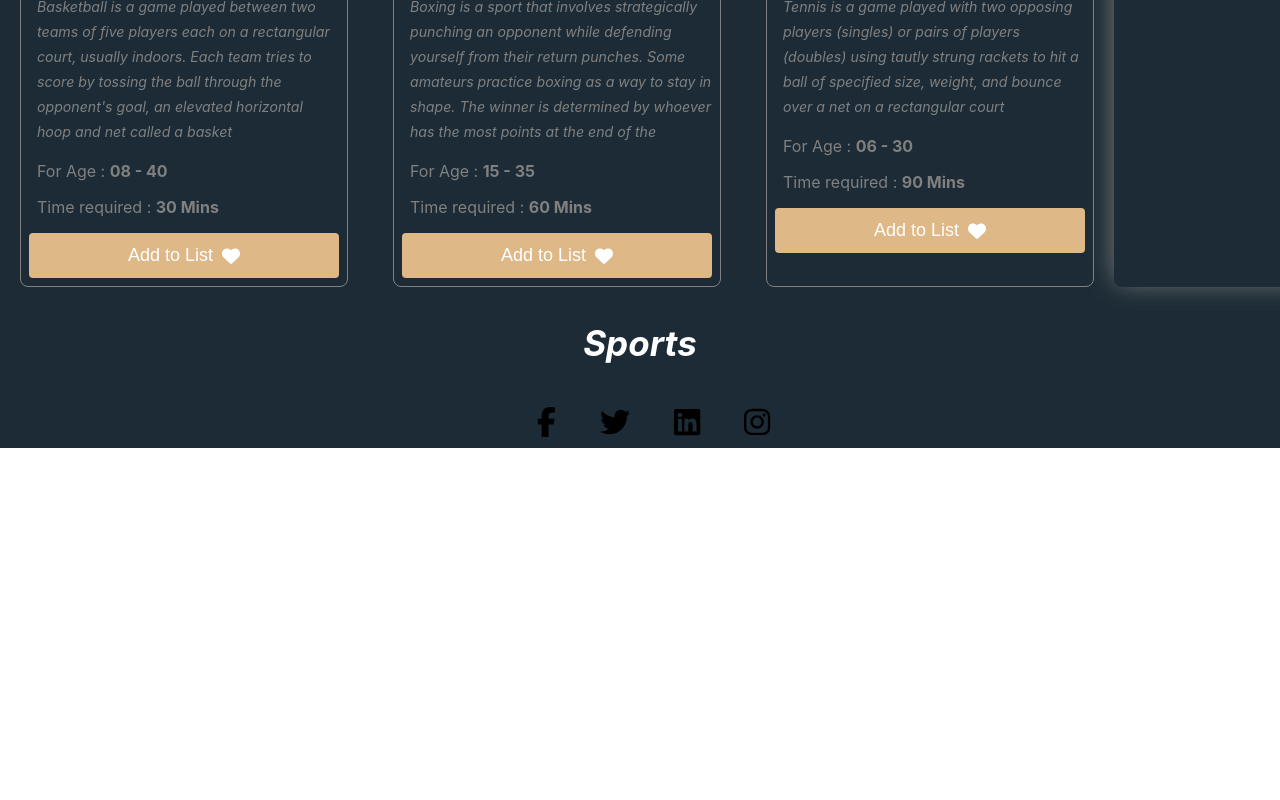
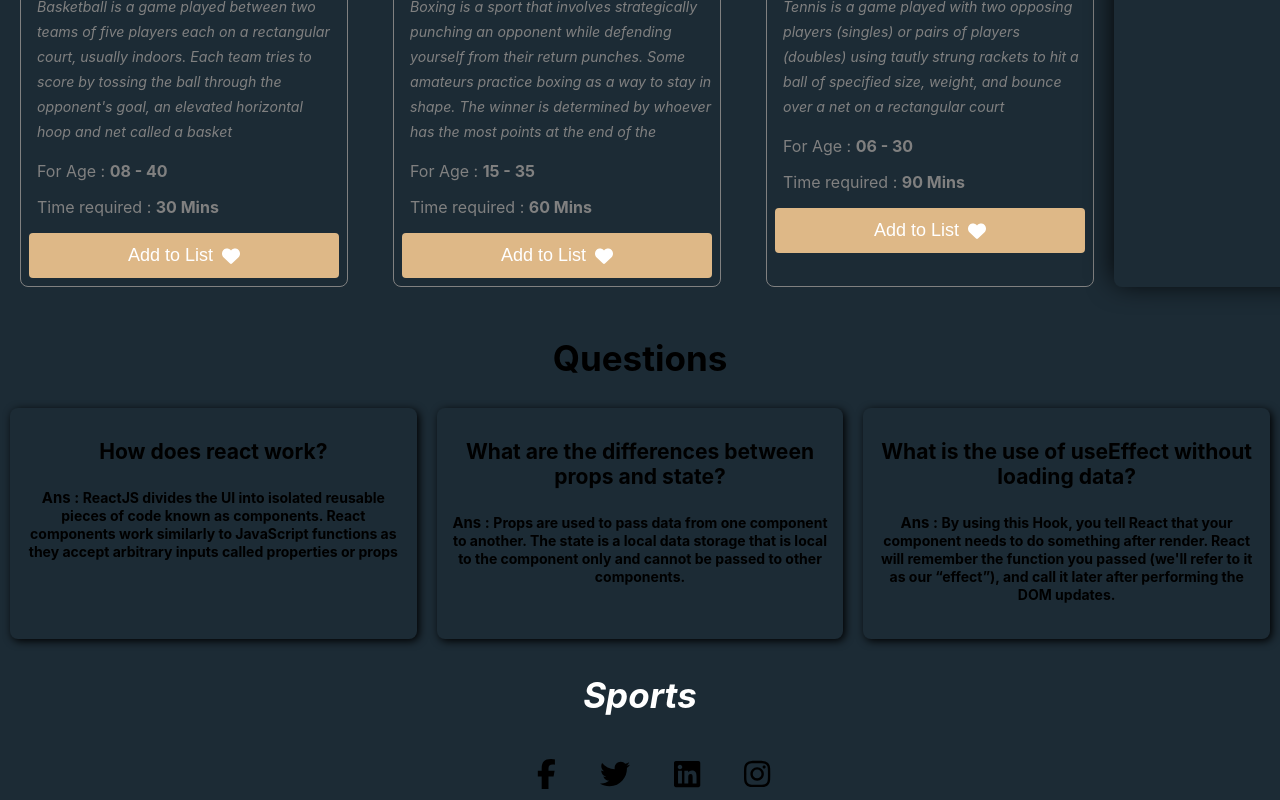
Before and after one commit to Md-rifat33/sports-db, a React (Create React App) app: page / in a window 1280 px wide. Shown: the part 1951-2751 px from the top of the page. Before the commit the page ends 2399 px from the top, so only its background shows below. Built offline with nearby package versions, Linux system fonts and the light colour scheme.

Commit message:
question section added

```diff
--- a/public/index.html
+++ b/public/index.html
@@ -24,6 +24,11 @@
       work correctly both with client-side routing and a non-root public URL.
       Learn how to configure a non-root public URL by running `npm run build`.
     -->
+    <!-- Animation link -->
+    <link rel="stylesheet" href="https://unpkg.com/aos@next/dist/aos.css" />
+    <!-- Bootstrap link -->
+    <!-- <link href="https://cdn.jsdelivr.net/npm/bootstrap@5.2.1/dist/css/bootstrap.min.css" rel="stylesheet" integrity="sha384-iYQeCzEYFbKjA/T2uDLTpkwGzCiq6soy8tYaI1GyVh/UjpbCx/TYkiZhlZB6+fzT" crossorigin="anonymous"> -->
+  </head>
     <title>React App</title>
   </head>
   <body>
@@ -39,5 +44,11 @@
       To begin the development, run `npm start` or `yarn start`.
       To create a production bundle, use `npm run build` or `yarn build`.
     -->
+    <script src="https://unpkg.com/aos@next/dist/aos.js"></script>
+    <script>
+      AOS.init()
+    </script>
+    <!-- bootstrap link -->
+        <!-- <script src="https://cdn.jsdelivr.net/npm/bootstrap@5.2.1/dist/js/bootstrap.bundle.min.js" integrity="sha384-u1OknCvxWvY5kfmNBILK2hRnQC3Pr17a+RTT6rIHI7NnikvbZlHgTPOOmMi466C8" crossorigin="anonymous"></script> -->
   </body>
 </html>
--- a/src/App.js
+++ b/src/App.js
@@ -2,12 +2,14 @@ import './App.css'
 import Container from './components/Container/Container'
 import Footer from './components/Footer/Footer'
 import Header from './components/Header/Header'
+import Question from './components/Question/Question'
 
 function App() {
   return (
     <div className="main_container">
       <Header></Header>
       <Container></Container>
+      <Question></Question>
       <Footer></Footer>
     </div>
   )
--- a/src/components/Calculate/Calculate.js
+++ b/src/components/Calculate/Calculate.js
@@ -28,7 +28,7 @@ const Calculate = () => {
         </article>
         <article>
           <h3>
-            25 <small>yrs</small>
+            14 <small>yrs</small>
           </h3>
           <p>Age</p>
         </article>
@@ -58,7 +58,7 @@ const Calculate = () => {
       </div>
       <h3 className="exercise_title">Exercise Details</h3>
       <div className="exercise_time_container">
-        <h3 className="exercise_time">Exercise time :</h3>
+        <h3 className="exercise_time">Exercise time : </h3>
         <h3 className="time_break">Break time :</h3>
       </div>
       <button className="btn_activity">
--- a/src/components/Cart/Cart.css
+++ b/src/components/Cart/Cart.css
@@ -2,7 +2,7 @@
   border: 1px solid gray;
   border-radius: 8px;
   min-width: 310px;
-  min-height: 510px;
+  min-height: 600px;
   padding: 8px;
 }
 
--- a/src/components/Cart/Cart.js
+++ b/src/components/Cart/Cart.js
@@ -3,10 +3,10 @@ import './Cart.css'
 import { FontAwesomeIcon } from '@fortawesome/react-fontawesome'
 import { faHeart } from '@fortawesome/free-solid-svg-icons'
 
-const Cart = ({ activity }) => {
+const Cart = ({ activity, handleAddToList }) => {
   const { img, age, details, name, time } = activity
   return (
-    <div className="cart">
+    <div className="cart" data-aos="fade-up">
       <img src={img} alt="" />
       <div className="cart_details">
         <h3 className="cart_title">{name}</h3>
@@ -20,7 +20,7 @@ const Cart = ({ activity }) => {
           Time required : <strong className="timer">{time}</strong>
         </p>
       </div>
-      <button className="cart_btn">
+      <button onClick={() => handleAddToList(time)} className="cart_btn">
         <p className="btn_text">Add to List</p>
         <FontAwesomeIcon icon={faHeart}></FontAwesomeIcon>
       </button>
--- a/src/components/Container/Container.css
+++ b/src/components/Container/Container.css
@@ -13,7 +13,7 @@
 }
 
 .calculate_container {
-  box-shadow: 1px -5px 28px gray;
+  box-shadow: 1px -5px 28px black;
   border-radius: 8px;
   padding: 10px;
 }
--- a/src/components/Container/Container.js
+++ b/src/components/Container/Container.js
@@ -4,6 +4,18 @@ import Cart from '../Cart/Cart'
 import './Container.css'
 const Container = () => {
   const [activities, setActivities] = useState([])
+  const [time, setTime] = useState([])
+
+  const handleAddToList = (times) => {
+    const newCount = time + times
+    console.log(newCount)
+    setTime([...time, newCount])
+  }
+
+  useEffect(() => {
+    console.log(time)
+  }, [time])
+
   useEffect(() => {
     fetch('activities.json')
       .then((res) => res.json())
@@ -14,11 +26,16 @@ const Container = () => {
       <div className="cart_container">
         {activities.map((activity) => console.log(activity))}
         {activities.map((activity) => (
-          <Cart activity={activity} key={activity.id}></Cart>
+          <Cart
+            time={time}
+            activity={activity}
+            key={activity.id}
+            handleAddToList={handleAddToList}
+          ></Cart>
         ))}
       </div>
       <div className="calculate_container">
-        <Calculate></Calculate>
+        <Calculate time={time} handleAddToList={handleAddToList}></Calculate>
       </div>
     </div>
   )
--- /dev/null
+++ b/src/components/Question/Question.css
@@ -0,0 +1,32 @@
+.question_title {
+  text-align: center;
+  margin-top: 50px;
+  font-size: 35px;
+}
+
+.question_main_container {
+  display: grid;
+  grid-template-columns: repeat(3, 1fr);
+  gap: 20px;
+  padding-left: 10px;
+  padding-right: 10px;
+}
+
+.question {
+  text-align: center;
+  padding: 10px;
+  border-radius: 8px;
+  font-size: 18px;
+  box-shadow: 2px 2px 8px black;
+  cursor: pointer;
+}
+
+.ans {
+  font-size: 14px;
+}
+
+@media only screen and (max-width: 480px) {
+  .question_main_container {
+    grid-template-columns: repeat(1, 1fr);
+  }
+}
--- /dev/null
+++ b/src/components/Question/Question.js
@@ -0,0 +1,49 @@
+import React from 'react'
+import './Question.css'
+
+const Question = () => {
+  return (
+    <div>
+      <h2 className="question_title">Questions</h2>
+      <div className="question_main_container">
+        <div className="question">
+          <h3>How does react work?</h3>
+          <h5>
+            Ans :{' '}
+            <small className="ans">
+              ReactJS divides the UI into isolated reusable pieces of code known
+              as components. React components work similarly to JavaScript
+              functions as they accept arbitrary inputs called properties or
+              props
+            </small>
+          </h5>
+        </div>
+        <div className="question">
+          <h3>What are the differences between props and state?</h3>
+          <h5>
+            Ans :{' '}
+            <small className="ans">
+              Props are used to pass data from one component to another. The
+              state is a local data storage that is local to the component only
+              and cannot be passed to other components.
+            </small>
+          </h5>
+        </div>
+        <div className="question">
+          <h3>What is the use of useEffect without loading data?</h3>
+          <h5>
+            Ans :{' '}
+            <small className="ans">
+              By using this Hook, you tell React that your component needs to do
+              something after render. React will remember the function you
+              passed (we'll refer to it as our “effect”), and call it later
+              after performing the DOM updates.
+            </small>
+          </h5>
+        </div>
+      </div>
+    </div>
+  )
+}
+
+export default Question
```
